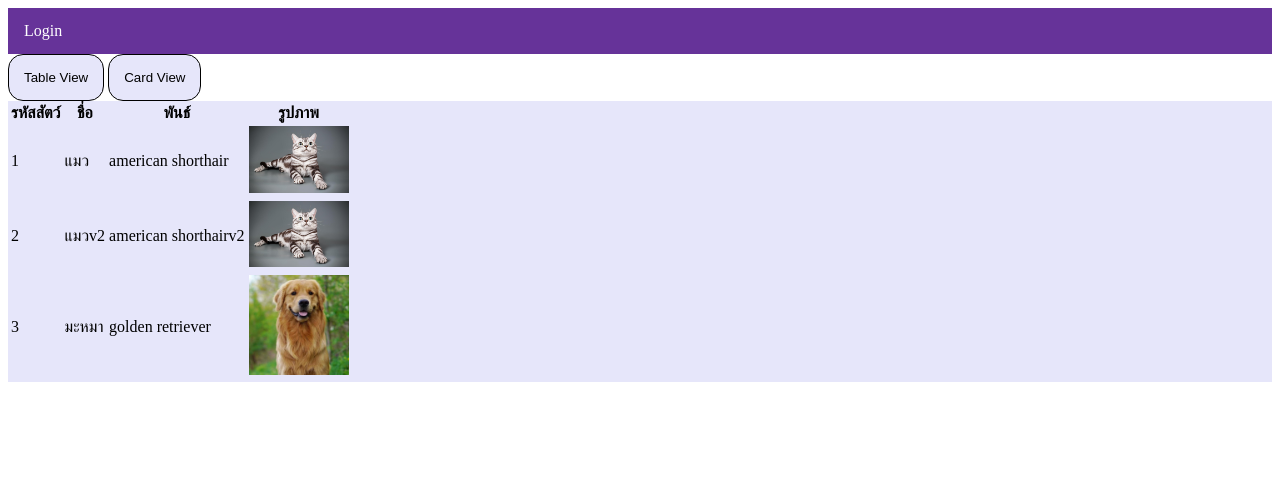
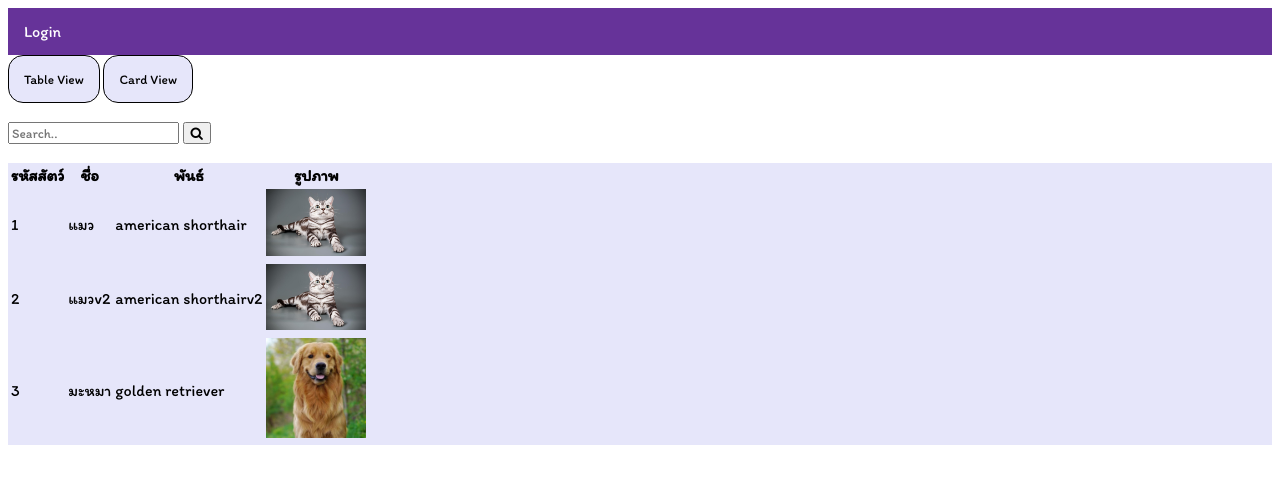
Before and after one commit to onenieeee/midtermtest22, a Django app: page /animals/ in a window 1280 px wide. Shown: the top 484 px of the page. Run offline with Django 4.2, Linux system fonts and the light colour scheme; data comes from the database, SQL or seed files in the repository; both versions use the stored data as it was after the commit.

Commit message:
first commit

```diff
--- a/animalstapp/templates/animals/animal_list.html
+++ b/animalstapp/templates/animals/animal_list.html
@@ -5,6 +5,18 @@
   <button type="button" style="background-color: #E6E6FA; padding: 15px; border: 1px solid; border-radius: 15px;" class="btn btn-secondary" onclick="toggleView('table')">Table View</button>
   <button type="button" style="background-color: #E6E6FA; padding: 15px; border: 1px solid; border-radius: 15px;" class="btn btn-secondary" onclick="toggleView('card')">Card View</button>
 </div>
+
+<link rel="stylesheet" href="https://cdnjs.cloudflare.com/ajax/libs/font-awesome/4.7.0/css/font-awesome.min.css">
+
+<!-- The form -->
+<br>
+<form class="example" method="get" action="{% url 'search' %}">
+  <input type="text" placeholder="Search.." name="q">
+  <button type="submit"><i class="fa fa-search"></i></button>
+</form>
+<br>
+
+
   <table id="table-view" class="table table-striped rounded" style="background-color: #E6E6FA; display: block;">
     <thead>
       <tr>
--- a/animalstapp/templates/base.html
+++ b/animalstapp/templates/base.html
@@ -10,6 +10,9 @@
         font-family: "Itim", cursive;
         font-weight: 400;
         font-style: normal;
+      }
+      * {
+        font-family: "Itim", cursive;
       }
 
     nav ul {
--- a/animalstapp/urls.py
+++ b/animalstapp/urls.py
@@ -11,7 +11,8 @@
     path('animals/', animal_list, name='animal_list'),
     path('animals/add/', add_animal, name='add_animal'),
     path('login/', CustomLoginView.as_view(), name='login'),
-    path('logout/', LogoutView.as_view(), name='logout'),  # Add LogoutView URL pattern
+    path('logout/', LogoutView.as_view(), name='logout'),
+    path('search/', views.search_view, name='search'),
 ]
 from django.contrib.auth.views import LogoutView
 
--- a/animalstapp/views.py
+++ b/animalstapp/views.py
@@ -22,3 +22,20 @@
     else:
         form = AnimalForm()
     return render(request, 'animals/save.html', {'form': form})
+# def search(request):
+#     if request.method == "POST":
+#         txt = request.POST['txtsearch']
+#         table = Animals.objects.filter(name__icontains=txt)
+#         context = {'pd': table}
+#     return render(request, 'result.html', context)
+
+def search_view(request):
+    query = request.GET.get('q')
+    if query:
+        # Perform the search using the query
+        animals = Animals.objects.filter(name__icontains=query)
+    else:
+        # If no query is provided, display all animals
+        animals = Animals.objects.all()
+
+    return render(request, 'animals/animal_list.html', {'animals': animals})
```
Also changed, not shown: animalstapp/templates/animals/search.html (added, +9 -0 lines), db.sqlite3.
